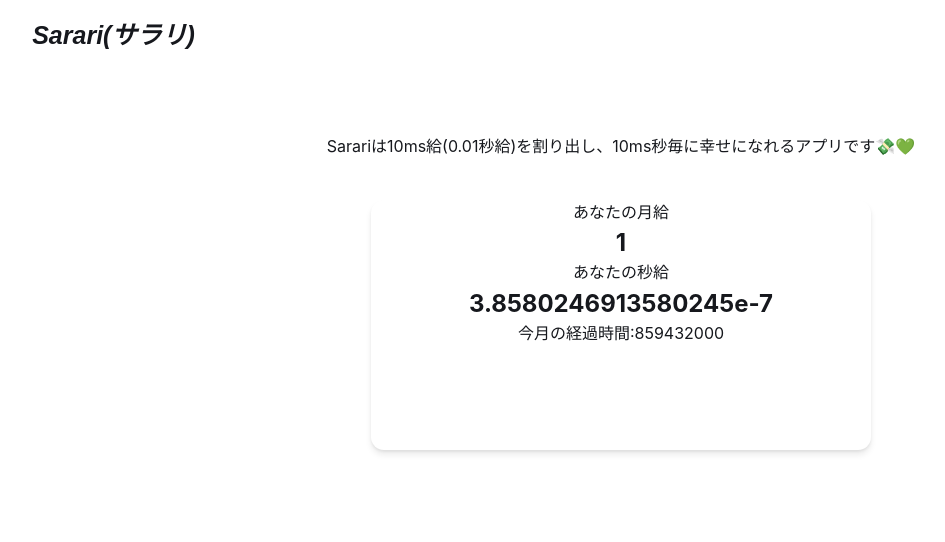
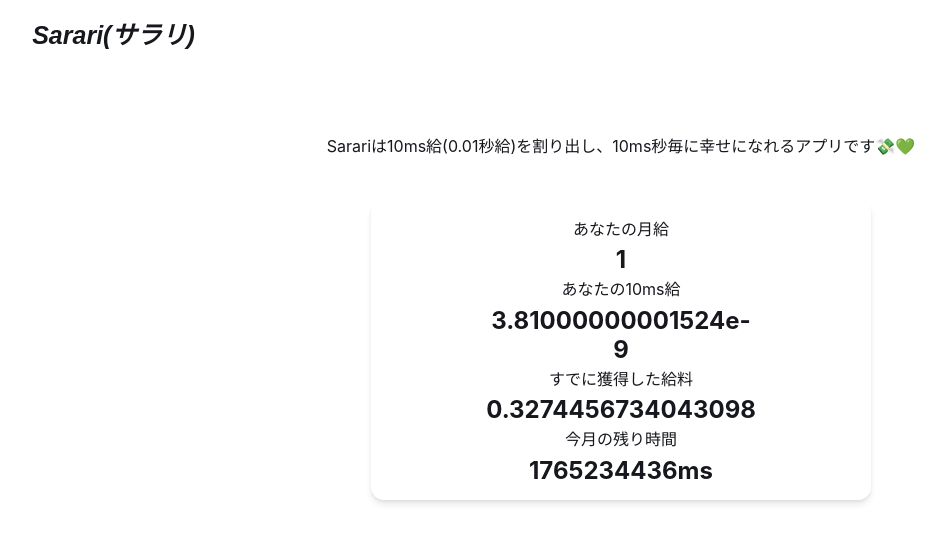
Before and after one commit to go5lab/sarari, a Next.js app: page /1 in a window 1280 px wide. Shown: the top 542 px of the page, without its empty margins (19-964 px from the left). Built offline with nearby package versions, Linux system fonts and the light colour scheme.

Commit message:
あとはデザイン

```diff
--- /dev/null
+++ b/src/hooks/animationFrame.ts
@@ -0,0 +1,20 @@
+// https://bom-shibuya.hatenablog.com/entry/2020/10/27/182226
+import { useCallback, useEffect, useRef } from "react";
+
+export const useAnimationFrame = (callback: () => void) => {
+  const requestRef = useRef<ReturnType<typeof requestAnimationFrame>>();
+
+  const animate = useCallback(() => {
+    callback();
+    requestRef.current = requestAnimationFrame(animate);
+  }, [callback]);
+
+  useEffect(() => {
+    requestRef.current = requestAnimationFrame(animate);
+    return () => {
+      if (requestRef.current) {
+        return cancelAnimationFrame(requestRef.current);
+      }
+    };
+  }, [animate]);
+};
--- a/src/pages/[salary].tsx
+++ b/src/pages/[salary].tsx
@@ -7,6 +7,9 @@
 
 
 import styles from "../styles/top.module.scss"
+import { useEffect, useState } from "react"
+import { useAnimationFrame } from "../hooks/animationFrame"
+
 
 function getMonthRemaining() {
     const date = new Date(Date.now() + ((new Date().getTimezoneOffset() + (9 * 60)) * 60 * 1000))
@@ -20,37 +23,59 @@
     const from = new Date(`${now_year}/${now_month}/1/0:0:0:0`)
     const to = new Date(`${now_year}/${now_month}/${now_day}/${now_hour}:${now_minutes}:${now_second}:${now_ms}`)
     const ms = to.getTime() - from.getTime()
-    const remaining = Math.floor(ms / (1000*60*60*24))
+    return String(2624671916 - ms)
+}
+
+function getMonthSudeni() {
+    const date = new Date(Date.now() + ((new Date().getTimezoneOffset() + (9 * 60)) * 60 * 1000))
+    const now_year = date.getFullYear()
+    const now_month = date.getMonth()+1
+    const now_day = date.getDate()
+    const now_hour = date.getHours()
+    const now_minutes = date.getMinutes()
+    const now_second = date.getSeconds()
+    const now_ms = date.getMilliseconds()
+    const from = new Date(`${now_year}/${now_month}/1/0:0:0:0`)
+    const to = new Date(`${now_year}/${now_month}/${now_day}/${now_hour}:${now_minutes}:${now_second}:${now_ms}`)
+    const ms = to.getTime() - from.getTime()
     return String(ms)
 }
 
 const Page: NextPage = () => {
-    const inputRef = React.useRef<HTMLInputElement>(null)
-    const handleClick = (e) =>  {
-        e = inputRef.current.value
-        window.location.assign(`/${e}`)
-    }
     const router = useRouter()
     const { salary } = router.query
     const progress_month = getMonthRemaining()
     const sec_salary = (Number(salary) / 2592000)
-
+    const ms_salary = (Number(salary) / 2624671916)
+    const ms_sudeni = (ms_salary * Number(getMonthSudeni()))
     const appName = process.env.serviceName
     const appDesc = process.env.serviceDescription
+
+
+    const [sudeni, setSudeni] = useState(0);
+    useAnimationFrame(() => {
+        setSudeni(ms_sudeni)
+    });
     return (
         <div>
             <Head>
-                <link rel="canonical" href="https://sarari.go5.run/"/>
-                <title key="site:title">{appName} | あなたの10ms給</title>
+                <link rel="canonical" href={"https://sarari.go5.run/" + salary}/>
+        <meta name="robots" content="noindex, follow" />
+                <title key="site:title">あなたの10ms給 | {appName}</title>
             </Head>
             <main className={styles.main}>
                 <p>Sarariは10ms給(0.01秒給)を割り出し、10ms秒毎に幸せになれるアプリです💸💚</p>
                 <div className={styles.input_box}>
+                <div className={styles.input_wrap}>
                     <p>あなたの月給</p>
                     <h2>{salary}</h2>
-                    <p>あなたの秒給</p>
-                    <h2>{sec_salary}</h2>
-                    <p>今月の経過時間:{progress_month}</p>
+                    <p>あなたの10ms給</p>
+                    <h2>{ms_salary * 10}</h2>
+                    <p>すでに獲得した給料</p>
+                    <h2>{sudeni}</h2>
+                    <p>今月の残り時間</p>
+                    <h2>{progress_month}ms</h2>
+                </div>
                 </div>
             </main>
         </div>
--- a/src/styles/top.module.scss
+++ b/src/styles/top.module.scss
@@ -11,7 +11,7 @@
     }
     .input_box {
         width: 500px;
-        height: 250px;
+        height: 300px;
         background-color: #fff;
         border-radius: 13px;
         margin: auto;
@@ -59,5 +59,46 @@
         img {
             max-width: 100%;
         }
+        .input_box {
+            width: 95vw;
+            height: fit-content;
+            background-color: #fff;
+            border-radius: 13px;
+            margin: auto;
+            margin-top: 5vh;
+            margin-bottom: 5vh;
+            box-shadow:
+            0 1.9px 2.5px rgba(0, 0, 0, 0.057),
+            0 5px 6.1px rgba(0, 0, 0, 0.076);
+            transition: 0.5s;
+            position: relative;
+        }
+        .input_wrap {
+            position: absolute;
+            top: 50%;
+            left: 50%;
+            -webkit-transform : translate(-50%,-50%);
+            transform : translate(-50%,-50%);
+            display: flex;
+            input {
+                width: 50vw;
+                height: 35px;
+                background-color: rgb(228, 228, 228);
+                color: #16181d;
+                border: none;
+                margin: 5px;
+                margin-right: 0px;
+            }
+            button {
+                background-color: #3b404d;
+                color: #fff;
+                border: none;
+                height: 35px;
+                width: 35px;
+                margin: 5px;
+                margin-left: 0px;
+                cursor: pointer;
+            }
+        }
     }
 }
```
